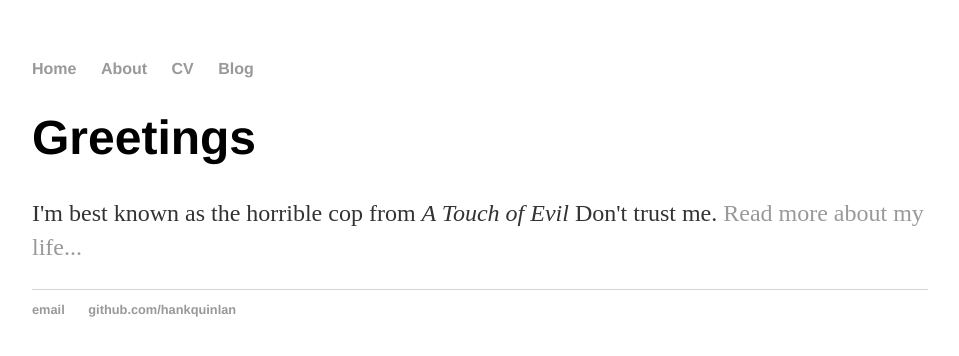
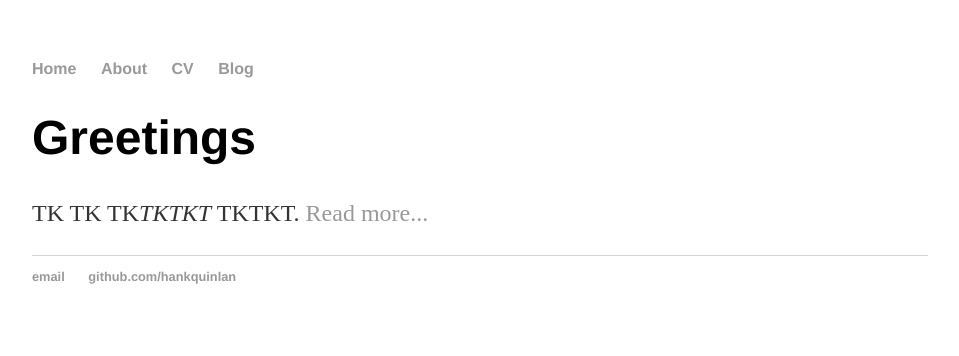
Before and after one commit to ramrek/ramrek.github.io, a Jekyll site: the page built from index.html, in a window 1280 px wide. Shown: the top 356 px of the page, without its empty margins (160-1119 px from the left). Built offline with Jekyll 4.4.1, drawn with Linux system fonts in a browser that asks for light colours.

Commit message:
Update index.html

```diff
--- a/index.html
+++ b/index.html
@@ -4,5 +4,5 @@ title: RAM REK
 ---
 <div class="blurb">
 	<h1>Greetings</h1>
-	<p>I'm best known as the horrible cop from <em>A Touch of Evil</em> Don't trust me. <a href="/about">Read more about my life...</a></p>
+	<p>TK TK TK<em>TKTKT</em> TKTKT. <a href="/about">Read more...</a></p>
 </div><!-- /.blurb -->
```
